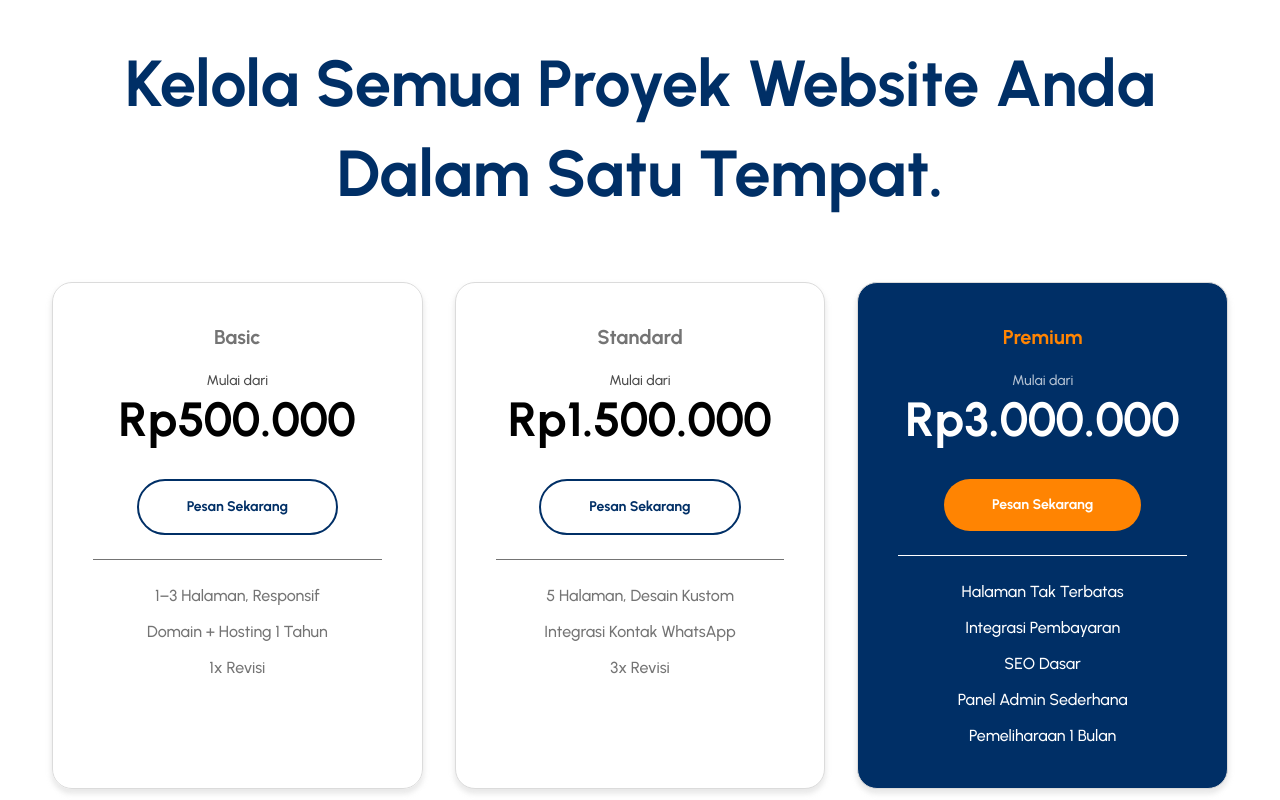
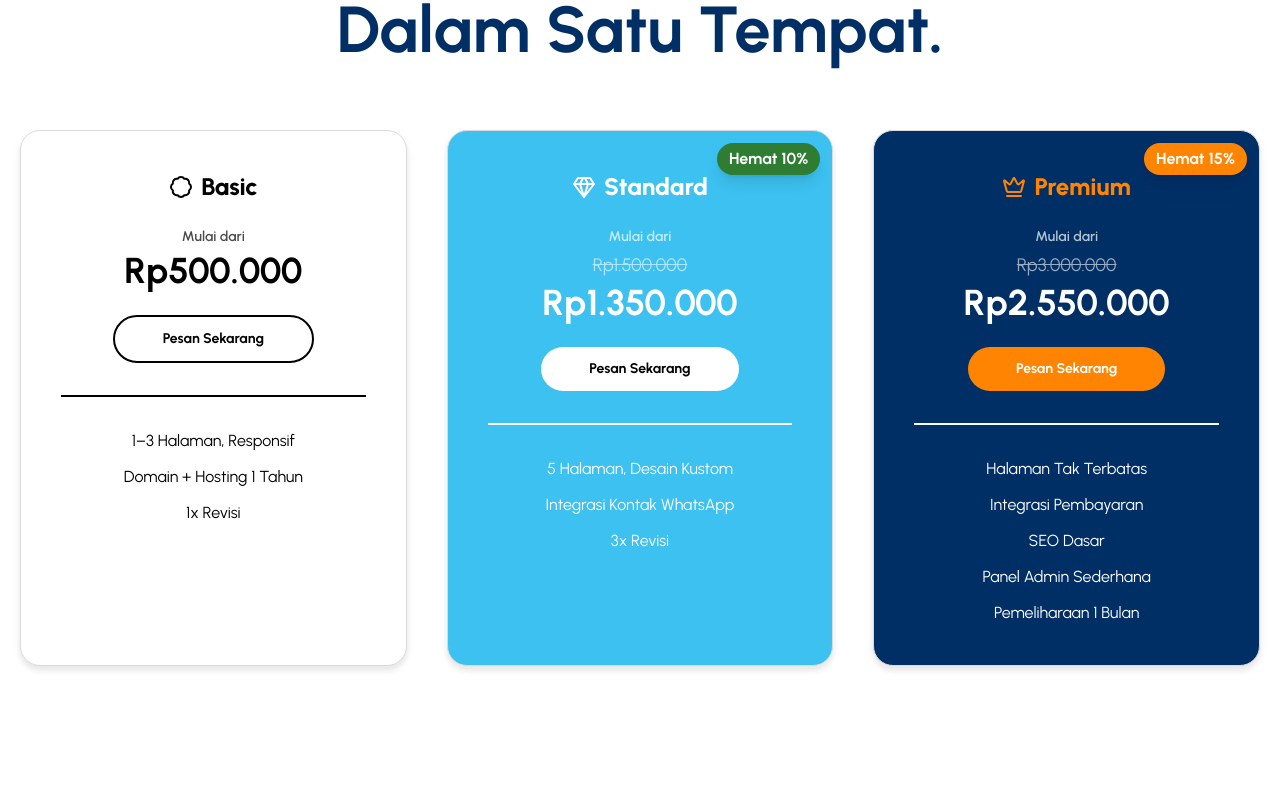
Before and after one commit to KovaTeknoIndo/KovaTeknoIndo, a Next.js app: page / in a window 1280 px wide. Shown: the part 5200-6000 px from the top of the page. Built offline with nearby package versions, Linux system fonts and the light colour scheme.

Commit message:
update manag

```diff
--- a/app/components/Manage/index.tsx
+++ b/app/components/Manage/index.tsx
@@ -1,159 +1,136 @@
 "use client";
 import { useState } from "react";
-import { Switch } from "@headlessui/react";
-import Image from "next/image";
+import { Crown, Gem, Badge } from "lucide-react";
 
-const names = [
-  {
-    heading: "Basic",
-    price: 500000,
-    user: "1–3 Halaman, Responsif",
-    button: "Pesan Sekarang",
-    profiles: "Domain + Hosting 1 Tahun",
-    posts: "1x Revisi",
-    templates: "",
-    view: "",
-    support: "",
-    category: "monthly",
-  },
-  {
-    heading: "Standard",
-    price: 1500000,
-    user: "5 Halaman, Desain Kustom",
-    button: "Pesan Sekarang",
-    profiles: "Integrasi Kontak WhatsApp",
-    posts: "3x Revisi",
-    templates: "",
-    view: "",
-    support: "",
-    category: "monthly",
-  },
-  {
-    heading: "Premium",
-    price: 3000000,
-    user: "Halaman Tak Terbatas",
-    button: "Pesan Sekarang",
-    profiles: "Integrasi Pembayaran",
-    posts: "SEO Dasar",
-    templates: "Panel Admin Sederhana",
-    view: "Pemeliharaan 1 Bulan",
-    support: "",
-    category: "monthly",
-  },
-];
+import { plans, Plan } from "../../config/Manage";
+import { planStyles } from "../../config/style";
 
-const Manage = () => {
-  const [enabled, setEnabled] = useState(false);
-  const [selectedCategory, setSelectedCategory] = useState("monthly");
+const Manage: React.FC = () => {
+  const [selectedCategory, setSelectedCategory] = useState<string>("monthly");
 
-  const toggleEnabled = () => {
-    setEnabled(!enabled);
-    setSelectedCategory(enabled ? "monthly" : "yearly");
-  };
-
-  const filteredData = names.filter(
-    (items) => items.category === selectedCategory
-  );
+  const filteredPlans: Plan[] = plans;
 
   return (
-    <section id="services-section">
-      <div className="mx-auto max-w-7xl sm:py-20 lg:px-8 my-16 pt-20 md:pt-40">
+    <section id="services-section" className="py-20 bg-gray-50">
+      <div className="container mx-auto max-w-7xl px-5">
         <h3
           data-aos="fade-down"
           className="text-center text-4xl lg:text-65xl lg:leading-[90px] font-bold text-blueprimary"
         >
-          Kelola Semua Proyek Website Anda <br />
+          Kelola Semua Proyek Website Anda <br className="hidden md:block" />
           Dalam Satu Tempat.
         </h3>
 
-        <div className="grid grid-cols-1 md:grid-cols-2 lg:grid-cols-3 my-16 mx-5 gap-8">
-          {filteredData.map((items, i) => (
+        <div className="grid grid-cols-1 md:grid-cols-2 lg:grid-cols-3 gap-10 pt-14">
+          {filteredPlans.map((plan, i) => {
+            const discountedPrice =
+              plan.originalPrice -
+              (plan.originalPrice * plan.discountPercentage) / 100;
+
+            const isPremium = plan.heading === "Premium";
+            const isStandard = plan.heading === "Standard";
+            const isBasic = plan.heading === "Basic";
+
+            return (
               <div
+                key={i}
                 data-aos="fade-up"
-              key={i}
-              className={`manageTabs text-center p-10 border rounded-xl shadow-sm transition-transform duration-500 ease-in-out ${
-                items.heading === "Premium"
-                  ? "bg-blueprimary text-white"
-                  : items.heading === "Standard"
-                  ? "bg-white text-black border-gray-300"
-                  : "text-black border-gray-300"
-              } hover:scale-105`}
+                className={`relative manageTabs text-center p-10 rounded-xl shadow-md transition-transform duration-300 ease-in-out
+                  ${
+                    isPremium
+                      ? planStyles.card.premium
+                      : isStandard
+                      ? planStyles.card.standard
+                      : planStyles.card.basic
+                  }
+                  hover:scale-105`}
               >
-              <h2
-                className={`text-xl font-bold mb-5 ${
-                  items.heading === "Premium"
-                    ? "text-orangecustom"
-                    : "text-darkgrey"
+                {/* Label diskon di pojok kanan atas */}
+                {plan.discountPercentage > 0 && (
+                  <div
+                    className={`absolute top-3 right-3 text-[13px] sm:text-[16px] font-bold px-3 py-1 rounded-full shadow-lg z-10 ${
+                      isPremium
+                        ? planStyles.discountLabel.premium
+                        : planStyles.discountLabel.default
                     }`}
                   >
-                {items.heading}
+                    Hemat {plan.discountPercentage}%
+                  </div>
+                )}
+
+                <h2
+                  className={`flex items-center justify-center gap-2 text-2xl font-extrabold mb-6 ${
+                    isPremium
+                      ? planStyles.heading.premium
+                      : isStandard
+                      ? planStyles.heading.standard
+                      : planStyles.heading.default
+                  }`}
+                >
+                  {isPremium && <Crown className="w-6 h-6 text-yellow-400" />}
+                  {isStandard && <Gem className="w-6 h-6 text-blue-500" />}
+                  {isBasic && <Badge className="w-6 h-6 text-gray-500" />}
+                  {plan.heading}
                 </h2>
 
-              <div className="mb-1 text-sm font-medium opacity-70">
+                <div className="mb-1 text-sm font-semibold opacity-70">
                   Mulai dari
                 </div>
-              <div className="mb-3">
-                <span className="text-[40px] sm:text-5xl font-bold">
-                  Rp{items.price.toLocaleString("id-ID")}
+
+                <div className="mb-6">
+                  {plan.discountPercentage > 0 ? (
+                    <>
+                      <span className="block text-lg line-through opacity-60 mb-1">
+                        Rp{plan.originalPrice.toLocaleString("id-ID")}
                       </span>
+                      <span className="text-4xl font-bold text-red-500">
+                        Rp{discountedPrice.toLocaleString("id-ID")}
+                      </span>
+                    </>
+                  ) : (
+                    <span className="text-4xl font-bold">
+                      Rp{plan.originalPrice.toLocaleString("id-ID")}
+                    </span>
+                  )}
                 </div>
 
-              <button
-                className={`text-sm font-bold rounded-full py-4 px-12 mb-6 sm:mt-6 transition-all duration-300 ${
-                  items.heading === "Premium"
-                    ? "bg-orangecustom hover:bg-orangehover text-white"
-                    : "text-blueprimary bg-transparent hover:bg-bluehover hover:text-white border-2 border-blueprimary"
+                <a
+                  href={plan.href}
+                  target="_blank"
+                  className={`inline-block text-sm font-bold rounded-full py-3 px-12 mb-8 sm:mt-0 transition-all duration-300 ${
+                    isPremium
+                      ? planStyles.button.premium
+                      : isStandard
+                      ? planStyles.button.standard
+                      : planStyles.button.default
                   }`}
                 >
-                {items.button}
-              </button>
+                  {plan.button}
+                </a>
 
                 <hr
-                className={`text-md font-medium mb-3 ${
-                  items.heading === "Premium" ? "text-white" : "text-darkgrey"
-                }`}
+                  className={`border ${
+                    isPremium ? planStyles.hr.premium : planStyles.hr.default
+                  } mb-8`}
                 />
-              <h3
-                className={`text-md font-medium mb-3 mt-6 ${
-                  items.heading === "Premium" ? "text-white" : "text-darkgrey"
+
+                <div
+                  className={`space-y-3 ${
+                    isPremium
+                      ? planStyles.textColor.premium
+                      : planStyles.textColor.default
                   }`}
                 >
-                {items.user}
-              </h3>
-              <h3
-                className={`text-md font-medium mb-3 ${
-                  items.heading === "Premium" ? "text-white" : "text-darkgrey"
-                }`}
-              >
-                {items.profiles}
-              </h3>
-              <h3
-                className={`text-md font-medium mb-3 ${
-                  items.heading === "Premium" ? "text-white" : "text-darkgrey"
-                }`}
-              >
-                {items.posts}
-              </h3>
-              {items.templates && (
-                <h3
-                  className={`text-md font-medium mb-3 ${
-                    items.heading === "Premium" ? "text-white" : "text-darkgrey"
-                  }`}
-                >
-                  {items.templates}
-                </h3>
-              )}
-              {items.view && (
-                <h3
-                  className={`text-md font-medium ${
-                    items.heading === "Premium" ? "text-white" : "text-darkgrey"
-                  }`}
-                >
-                  {items.view}
-                </h3>
-              )}
+                  <p>{plan.benefit1}</p>
+                  <p>{plan.benefit2}</p>
+                  <p>{plan.benefit3}</p>
+                  {plan.benefit4 && <p>{plan.benefit4}</p>}
+                  {plan.benefit5 && <p>{plan.benefit5}</p>}
+                  {plan.benefit6 && <p>{plan.benefit6}</p>}
                 </div>
-          ))}
+              </div>
+            );
+          })}
         </div>
       </div>
     </section>
--- /dev/null
+++ b/app/config/Manage.ts
@@ -0,0 +1,55 @@
+export interface Plan {
+  heading: string;
+  originalPrice: number;
+  discountPercentage: number;
+  button: string;
+  href: string; //
+  benefit1: string;
+  benefit2: string;
+  benefit3: string;
+  benefit4?: string;
+  benefit5?: string;
+  benefit6?: string;
+}
+
+export const plans: Plan[] = [
+  {
+    heading: "Basic",
+    originalPrice: 500000,
+    discountPercentage: 0,
+    button: "Pesan Sekarang",
+    href: "https://wa.link/al15gd",
+    benefit1: "1–3 Halaman, Responsif",
+    benefit2: "Domain + Hosting 1 Tahun",
+    benefit3: "1x Revisi",
+    benefit4: "",
+    benefit5: "",
+    benefit6: "",
+  },
+  {
+    heading: "Standard",
+    originalPrice: 1500000,
+    discountPercentage: 10,
+    button: "Pesan Sekarang",
+    href: "https://wa.link/oi1gft",
+    benefit1: "5 Halaman, Desain Kustom",
+    benefit2: "Integrasi Kontak WhatsApp",
+    benefit3: "3x Revisi",
+    benefit4: "",
+    benefit5: "",
+    benefit6: "",
+  },
+  {
+    heading: "Premium",
+    originalPrice: 3000000,
+    discountPercentage: 15,
+    button: "Pesan Sekarang",
+    href: "https://wa.link/sz2c7l",
+    benefit1: "Halaman Tak Terbatas",
+    benefit2: "Integrasi Pembayaran",
+    benefit3: "SEO Dasar",
+    benefit4: "Panel Admin Sederhana",
+    benefit5: "Pemeliharaan 1 Bulan",
+    benefit6: "",
+  },
+];
--- /dev/null
+++ b/app/config/style.ts
@@ -0,0 +1,30 @@
+export const planStyles = {
+  card: {
+    premium: "bg-blueprimary text-white",
+    standard: "bg-bluecustom text-white",
+    basic: "bg-white text-gray-900 border border-gray-300",
+  },
+  heading: {
+    premium: "text-orangecustom",
+    standard: "text-white",
+    default: "text-gray-700",
+  },
+  button: {
+    premium: "bg-orangecustom hover:bg-orangehover text-white",
+    standard: "bg-white hover:bg-blueprimary text-black hover:text-white",
+    default:
+      "border-2 border-blue-700 text-blue-700 hover:bg-blueprimary hover:text-white",
+  },
+  hr: {
+    premium: "border-white",
+    default: "border",
+  },
+  textColor: {
+    premium: "text-yellow-100",
+    default: "text-gray-700",
+  },
+  discountLabel: {
+    premium: "bg-orangecustom text-white",
+    default: "bg-solutiongreen text-white",
+  },
+};
--- a/package.json
+++ b/package.json
@@ -22,6 +22,7 @@
     "eslint": "8.40.0",
     "eslint-config-next": "14.2.14",
     "framer-motion": "^12.15.0",
+    "lucide-react": "^0.511.0",
     "next": "^14.2.14",
     "next-seo": "^6.8.0",
     "next-sitemap": "^4.2.3",
--- a/tailwind.config.js
+++ b/tailwind.config.js
@@ -42,6 +42,7 @@ module.exports = {
       blueprimary: "#002f66",
       bluehover: "#002f66",
       orangecustom: "#FF8402",
+      bluecustom: "#3cc1f0",
       orangehover: "#d36900",
       solutiongreen: "#2E7D32",
     },
```
Also changed, not shown: 2 other files (tests, documents, lock files or other folders). Lines whose indentation alone changed are shown as unchanged.
